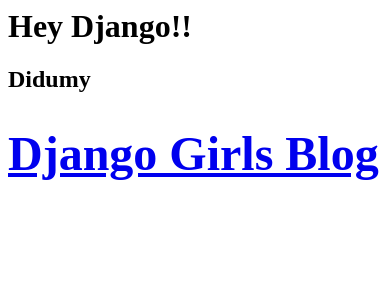
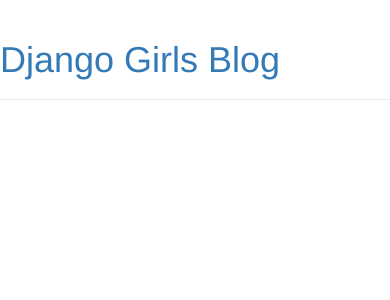
Before and after one commit to vikramujadhav/my-first-blog, a Django app: page / in a window 390 px wide. Shown: the top 300 px of the page. Run offline with Django 3.2, Linux system fonts and the light colour scheme; data that the repository does not hold is empty; some libraries are stand-ins or nearby versions.

Commit message:
Added view and template for detailed blog post as well as CSS for the site.

```diff
--- /dev/null
+++ b/blog/templates/blog/base.html
@@ -0,0 +1,23 @@
+{% load static %}
+<html>
+    <head>
+        <title>Django Girls blog</title>
+        <link rel="stylesheet" href="//maxcdn.bootstrapcdn.com/bootstrap/3.2.0/css/bootstrap.min.css">
+        <link rel="stylesheet" href="//maxcdn.bootstrapcdn.com/bootstrap/3.2.0/css/bootstrap-theme.min.css">
+        <link href='//fonts.googleapis.com/css?family=Lobster&subset=latin,latin-ext' rel='stylesheet' type='text/css'>
+        <link rel="stylesheet" href="{% static 'css/blog.css' %}">
+    </head>
+    <body>
+    <div class="page-header">
+        <h1><a href="/">Django Girls Blog</a></h1>
+    </div>
+    <div class="content container">
+        <div class="row">
+            <div class="col-md-8">
+            {% block content %}
+            {% endblock %}
+            </div>
+        </div>
+    </div>
+</body
+</html>
--- a/blog/templates/blog/post_list.html
+++ b/blog/templates/blog/post_list.html
@@ -1,20 +1,10 @@
-<html>
-<body>
-
-<h1> Hey Django!! </h1>
-
-<h2> Didumy <h2>
-
-<div>
-    <h1><a href="/">Django Girls Blog</a></h1>
-</div>
-
-{% for post in posts %}
+{% extends 'blog/base.html' %}
+{% block content %}
+ {% for post in posts %}
     <div>
         <p>published: {{ post.published_date }}</p>
-        <h2><a href="">{{ post.title }}</a></h2>
+	<h1><a href="{% url 'post_detail' pk=post.pk %}">{{ post.title }}</a></h1>
         <p>{{ post.text }}</p>
     </div>
-{% endfor %}
-</body>
-</html>
+ {% endfor %}
+{% endblock %}
--- a/blog/urls.py
+++ b/blog/urls.py
@@ -3,4 +3,5 @@
 
 urlpatterns = [
     path('', views.post_list, name='post_list'),
+    path('post/<int:pk>/', views.post_detail, name='post_detail'),
 ]
--- a/blog/views.py
+++ b/blog/views.py
@@ -1,8 +1,14 @@
 from django.shortcuts import render
 from django.utils import timezone
 from .models import Post
+from django.shortcuts import render, get_object_or_404
+
 
 # Create your views here.
 def post_list(request):
     posts = Post.objects.filter(published_date__lte=timezone.now()).order_by('published_date')
     return render(request, 'blog/post_list.html', {'posts': posts})
+
+def post_detail(request,pk):
+    post = get_object_or_404(Post, pk=pk)
+    return render(request, 'blog/post_detail.html', {'post': post})
```
Also changed, not shown: blog/templates/blog/post_detail.html (added, +13 -0 lines).
